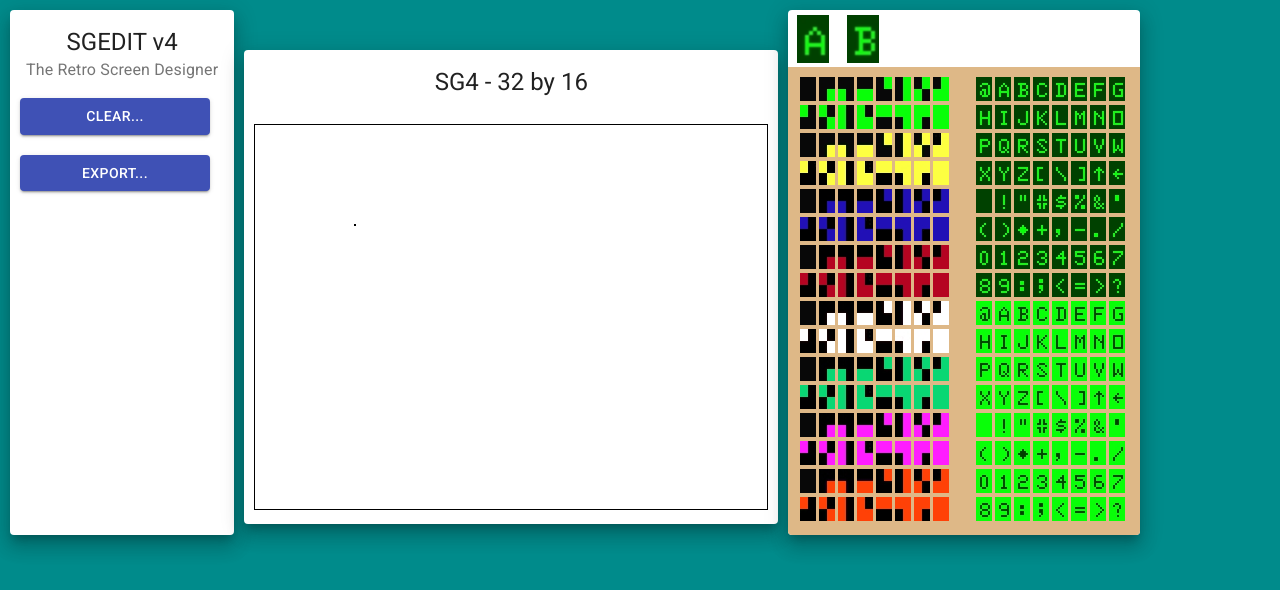
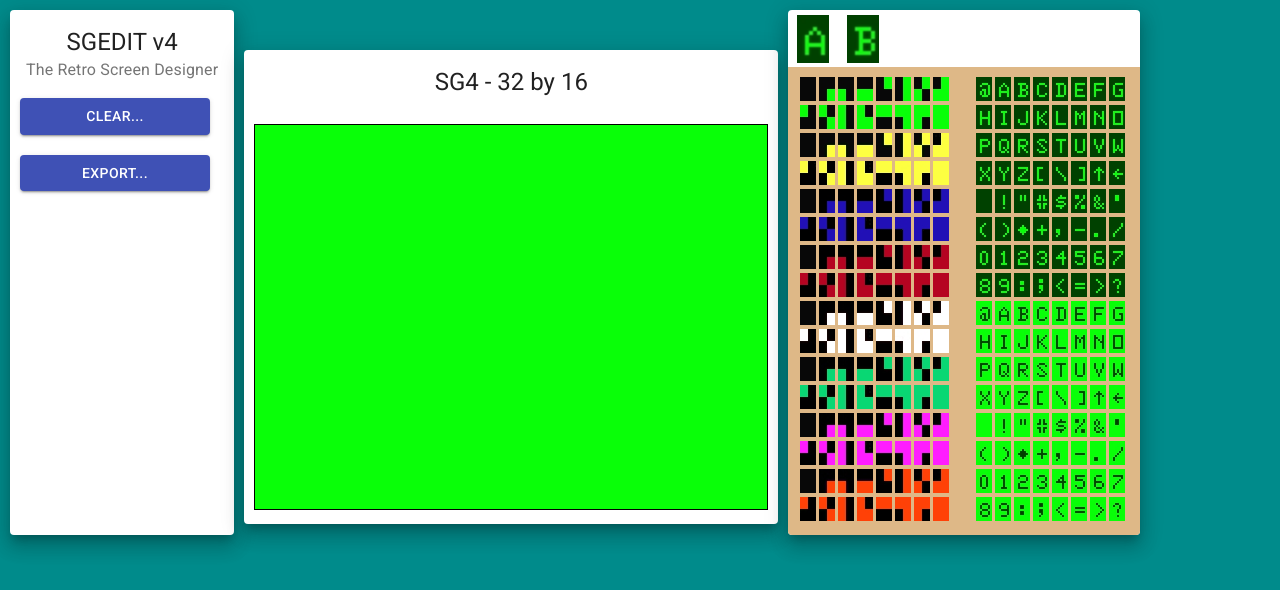
Before and after one commit to daftspaniel/sgeditrx, a React (Create React App) app: page / in a window 1280 px wide. Shown: the top 590 px of the page. Built offline with nearby package versions, Linux system fonts and the light colour scheme.

Commit message:
Draw with MBs down over canvas.

```diff
--- /dev/null
+++ b/src/Common/ScreenHelpers.js
@@ -0,0 +1,9 @@
+export const getElementClickXY = (e, cellWidth, cellHeight) => {
+    const pos = {}
+    const rect = e.target.getBoundingClientRect()
+    const mx = e.clientX - rect.left
+    const my = e.clientY - rect.top
+    pos.x = Math.floor(mx / cellWidth) * cellWidth
+    pos.y = Math.floor(my / cellHeight) * cellHeight
+    return pos
+  }
--- a/src/Components/Palette.js
+++ b/src/Components/Palette.js
@@ -2,6 +2,7 @@ import React from "react"
 import { useDispatch } from "react-redux"
 import { getCellDimensions } from "../Common/getCellDimensions"
 import { setPrimaryChar, setSecondaryChar } from "../State/ScreenActions"
+import { intToHex } from "../Lib/Util"
 
 const Palette = (props) => {
   const { w, h } = getCellDimensions()
@@ -21,11 +22,11 @@ const Palette = (props) => {
     >
       {chars.map((char) => (
         <img
-          id={char}
+          id={intToHex(char)}
           alt={char}
           key={char}
           style={{ width: w, height: h, marginRight: 3 }}
-          src={`img/${parseInt(char).toString(16)}.jpg`}
+          src={`img/${intToHex(char)}.jpg`}
           onClick={() => dispatch(setPrimaryChar(char))}
           onContextMenu={(e) => {
             e.preventDefault()
--- a/src/Components/ScreenEditor.js
+++ b/src/Components/ScreenEditor.js
@@ -4,36 +4,33 @@ import { useSelector } from "react-redux"
 import Card from "@material-ui/core/Card"
 import { CardHeader } from "@material-ui/core"
 
-import { getCellDimensions } from "../Common/getCellDimensions"
+import { getElementClickXY } from "../Common/ScreenHelpers"
 
 const mouseState = { leftButtonDown: false, rightButtonDown: false }
+let canvas = null
+let context = null
 
 const ScreenEditor = () => {
   const primaryCharacter = useSelector((state) => state.primaryCharacter)
   const secondaryCharacter = useSelector((state) => state.secondaryCharacter)
   const screenData = useSelector((state) => state.screenData)
-  console.log(screenData)
+
   useEffect(() => {
     if (!screenData) return
-    const canvas = document.getElementById("sgscreen")
-    const context = canvas.getContext("2d")
-    context.fillRect(99, 99, 2, 2)
-    console.log("asdf")
-
-    let c = 128
-    const b1 = document.getElementById(c)
+    if (!canvas) {
+      canvas = document.getElementById("sgscreen")
+      context = canvas.getContext("2d")
+      context.imageSmoothingEnabled = false
+    }
 
     for (let j = 0; j < 16; j++) {
       for (let i = 0; i < 32; i++) {
         const x = i * 16
         const y = j * 24
-        //console.log(screenData[i][j])
-        //&& screenData[i] && document.getElementById(screenData[i][j].value) !== null
-        if (screenData ) {
+        if (screenData) {
           const ch = screenData[i][j].value
-          console.log(ch)
-          console.log(document.getElementById(ch))
-          if (document.getElementById(ch)) context.drawImage(document.getElementById(ch), x, y)
+          if (document.getElementById(ch))
+            context.drawImage(document.getElementById(ch), x, y)
         }
       }
     }
@@ -47,17 +44,13 @@ const ScreenEditor = () => {
           id="sgscreen"
           className="tcanvas"
           onMouseUp={(e) => {
-            console.log(e)
             if (e.button === 2) {
               mouseState.rightButtonDown = false
             } else if (e.button === 0) {
               mouseState.leftButtonDown = false
             }
-            console.log(mouseState)
           }}
           onMouseDown={(e) => {
-            console.log(e)
-            console.log(e.button)
             if (e.button === 2) {
               mouseState.rightButtonDown = true
               canvasClickHandler(e, secondaryCharacter)
@@ -65,7 +58,6 @@ const ScreenEditor = () => {
               mouseState.leftButtonDown = true
               canvasClickHandler(e, primaryCharacter)
             }
-            console.log(mouseState)
           }}
           onMouseLeave={(e) => {
             mouseState.rightButtonDown = false
@@ -74,7 +66,9 @@ const ScreenEditor = () => {
           onContextMenu={(e) => {
             e.preventDefault()
           }}
-          onMouseMove={mouseMoveHandler}
+          onMouseMove={(e) =>
+            mouseMoveHandler(e, primaryCharacter, secondaryCharacter)
+          }
           width={512}
           height={384}
         ></canvas>
@@ -83,35 +77,22 @@ const ScreenEditor = () => {
   )
 }
 
-const mouseMoveHandler = (e) => {
-  const rect = e.target.getBoundingClientRect()
-  const mx = e.clientX - rect.left
-  const my = e.clientY - rect.top
-  //console.log("Moving", mx, my)
+const mouseMoveHandler = (e, primaryCharacter, secondaryCharacter) => {
+  let selectedChar
+  if (mouseState.leftButtonDown) {
+    selectedChar = document.getElementById(primaryCharacter)
+  } else if (mouseState.rightButtonDown) {
+    selectedChar = document.getElementById(secondaryCharacter)
+  }
+  if (!selectedChar) return
+  const pos = getElementClickXY(e, 16, 24)
+  context.drawImage(selectedChar, pos.x, pos.y)
 }
 
 const canvasClickHandler = (e, primaryCharacter) => {
-  const b1 = document.getElementById(primaryCharacter)
-  const canvas = document.getElementById("sgscreen")
-  const context = canvas.getContext("2d")
-  context.imageSmoothingEnabled = false
-  const rect = e.target.getBoundingClientRect()
-  const { w, h } = getCellDimensions()
-  const mx = e.clientX - rect.left
-  const my = e.clientY - rect.top
-  console.log(rect)
-
-  const x = Math.floor(mx / w) * w
-  const y = Math.floor(my / h) * h
-
-  console.log("-----------------")
-  console.log("MP", mx, my)
-  console.log("RC", mx / w, my / h)
-  console.log("XY", x, y)
-  console.log("-----------------")
-
-  context.drawImage(b1, x, y)
-  //context.fillRect(mx, my, 2, 2)
+  const selectedChar = document.getElementById(primaryCharacter)
+  const pos = getElementClickXY(e, 16, 24)
+  context.drawImage(selectedChar, pos.x, pos.y)
 }
 
 export default ScreenEditor
```
